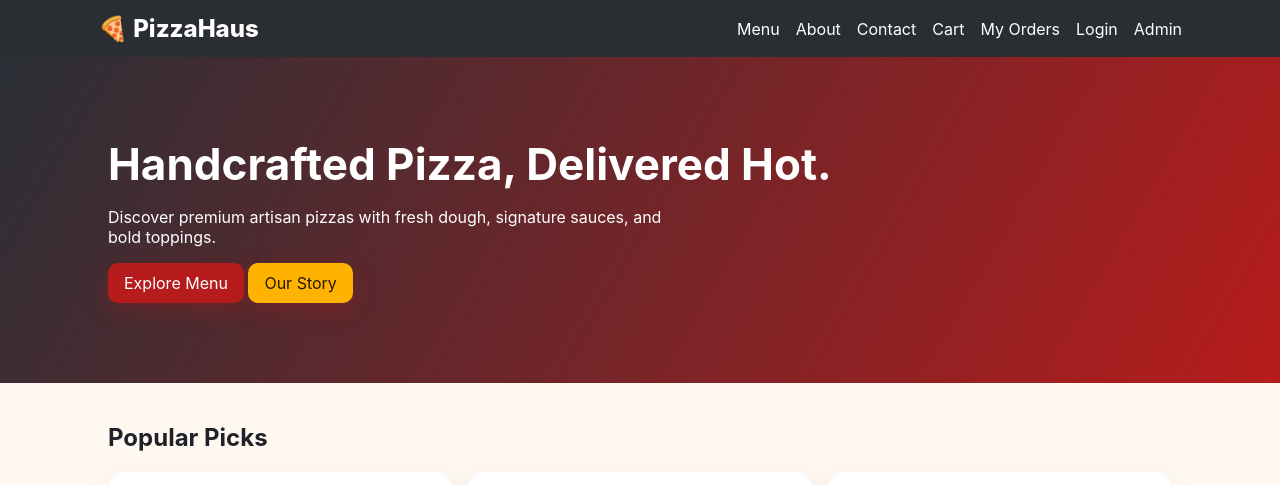
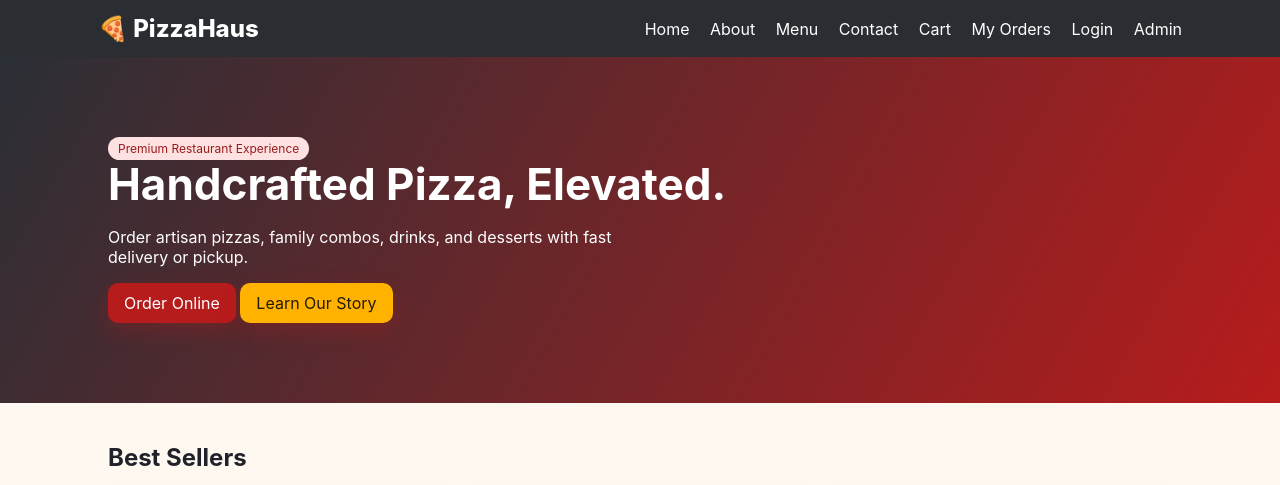
Before and after one commit to rakesh1510/PizzaHub, a PHP site: page /index.php in a window 1280 px wide. Shown: the top 485 px of the page. Run offline with PHP 8.4, Linux system fonts and the light colour scheme.

Commit message:
Resolve merge-conflict target files with unified premium UI content

```diff
--- a/includes/footer.php
+++ b/includes/footer.php
@@ -1 +1,9 @@
-<footer class="footer"><div class="wrap"><h3>PizzaHaus</h3><p>Fresh dough. Handmade pizzas. Premium ingredients.</p><p>Open Daily: 11:00 AM - 11:00 PM | Delivery & Pickup Available</p></div></footer></body></html>
+<footer class="footer">
+  <div class="wrap">
+    <h3>PizzaHaus</h3>
+    <p>Fresh dough • Handmade pizzas • Premium ingredients.</p>
+    <p>Open daily: 11:00 AM - 11:00 PM | Delivery & Pickup</p>
+  </div>
+</footer>
+</body>
+</html>
--- a/includes/header.php
+++ b/includes/header.php
@@ -1,5 +1,25 @@
 <?php require_once __DIR__.'/../config/config.php'; ?>
-<!doctype html><html><head><meta charset="utf-8"><meta name="viewport" content="width=device-width, initial-scale=1"><title>PizzaHaus</title><link rel="stylesheet" href="<?=BASE_URL?>/assets/css/style.css"></head><body>
-<header class="site-header"><div class="wrap nav"><a class="logo" href="<?=BASE_URL?>/index.php">🍕 PizzaHaus</a><nav>
-<a href="<?=BASE_URL?>/menu.php">Menu</a><a href="<?=BASE_URL?>/about.php">About</a><a href="<?=BASE_URL?>/contact.php">Contact</a><a href="<?=BASE_URL?>/cart.php">Cart</a><a href="<?=BASE_URL?>/orders.php">My Orders</a><a href="<?=BASE_URL?>/auth/login.php">Login</a><a href="<?=BASE_URL?>/admin/login.php">Admin</a>
-</nav></div></header>
+<!doctype html>
+<html lang="en">
+<head>
+  <meta charset="utf-8">
+  <meta name="viewport" content="width=device-width, initial-scale=1">
+  <title>PizzaHaus</title>
+  <link rel="stylesheet" href="<?=BASE_URL?>/assets/css/style.css">
+</head>
+<body>
+<header class="site-header">
+  <div class="wrap nav">
+    <a class="logo" href="<?=BASE_URL?>/index.php">🍕 PizzaHaus</a>
+    <nav>
+      <a href="<?=BASE_URL?>/index.php">Home</a>
+      <a href="<?=BASE_URL?>/about.php">About</a>
+      <a href="<?=BASE_URL?>/menu.php">Menu</a>
+      <a href="<?=BASE_URL?>/contact.php">Contact</a>
+      <a href="<?=BASE_URL?>/cart.php">Cart</a>
+      <a href="<?=BASE_URL?>/orders.php">My Orders</a>
+      <a href="<?=BASE_URL?>/auth/login.php">Login</a>
+      <a href="<?=BASE_URL?>/admin/login.php">Admin</a>
+    </nav>
+  </div>
+</header>
--- a/public/index.php
+++ b/public/index.php
@@ -1,8 +1,22 @@
 <?php include '../includes/header.php'; ?>
-<section class="hero"><div class="wrap"><h1>Handcrafted Pizza, Delivered Hot.</h1><p>Discover premium artisan pizzas with fresh dough, signature sauces, and bold toppings.</p><a class="btn" href="menu.php">Explore Menu</a> <a class="btn alt" href="about.php">Our Story</a></div></section>
-<section class="section"><div class="wrap"><h2>Popular Picks</h2><div class="grid">
-<div class="card"><img src="https://images.unsplash.com/photo-1513104890138-7c749659a591?q=80&w=1200" alt="pizza"><h3>Margherita</h3><p>Classic flavors with fresh basil and mozzarella.</p></div>
-<div class="card"><img src="https://images.unsplash.com/photo-1628840042765-356cda07504e?q=80&w=1200" alt="pizza"><h3>Pepperoni</h3><p>Crispy pepperoni and extra cheese.</p></div>
-<div class="card"><img src="https://images.unsplash.com/photo-1594007654729-407eedc4be65?q=80&w=1200" alt="pizza"><h3>Spicy Chicken</h3><p>Heat-packed with jalapeño and chili flakes.</p></div>
-</div></div></section>
+<section class="hero">
+  <div class="wrap">
+    <span class="badge">Premium Restaurant Experience</span>
+    <h1>Handcrafted Pizza, Elevated.</h1>
+    <p>Order artisan pizzas, family combos, drinks, and desserts with fast delivery or pickup.</p>
+    <a class="btn" href="menu.php">Order Online</a>
+    <a class="btn alt" href="about.php">Learn Our Story</a>
+  </div>
+</section>
+
+<section class="section">
+  <div class="wrap">
+    <h2>Best Sellers</h2>
+    <div class="grid">
+      <article class="card"><img src="https://images.unsplash.com/photo-1513104890138-7c749659a591?q=80&w=1200" alt="Margherita Pizza"><h3>Margherita</h3><p>Fresh basil, mozzarella, house tomato sauce.</p></article>
+      <article class="card"><img src="https://images.unsplash.com/photo-1628840042765-356cda07504e?q=80&w=1200" alt="Pepperoni Pizza"><h3>Pepperoni</h3><p>Classic pepperoni, melted mozzarella, crispy crust.</p></article>
+      <article class="card"><img src="https://images.unsplash.com/photo-1594007654729-407eedc4be65?q=80&w=1200" alt="Spicy Chicken Pizza"><h3>Spicy Chicken</h3><p>Jalapeño heat, marinated chicken, cheese blend.</p></article>
+    </div>
+  </div>
+</section>
 <?php include '../includes/footer.php'; ?>
```
Also changed, not shown: README.md.
